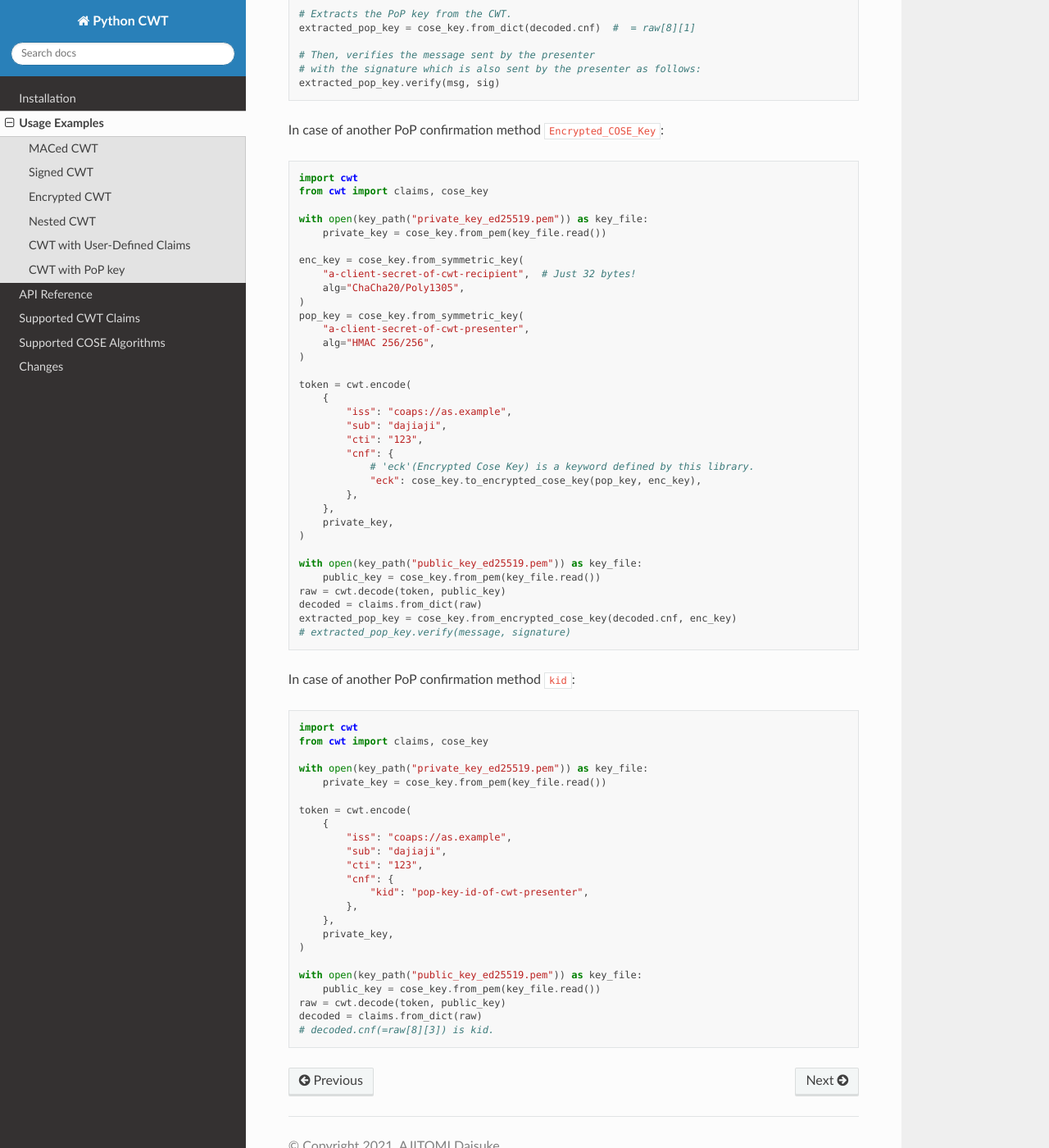
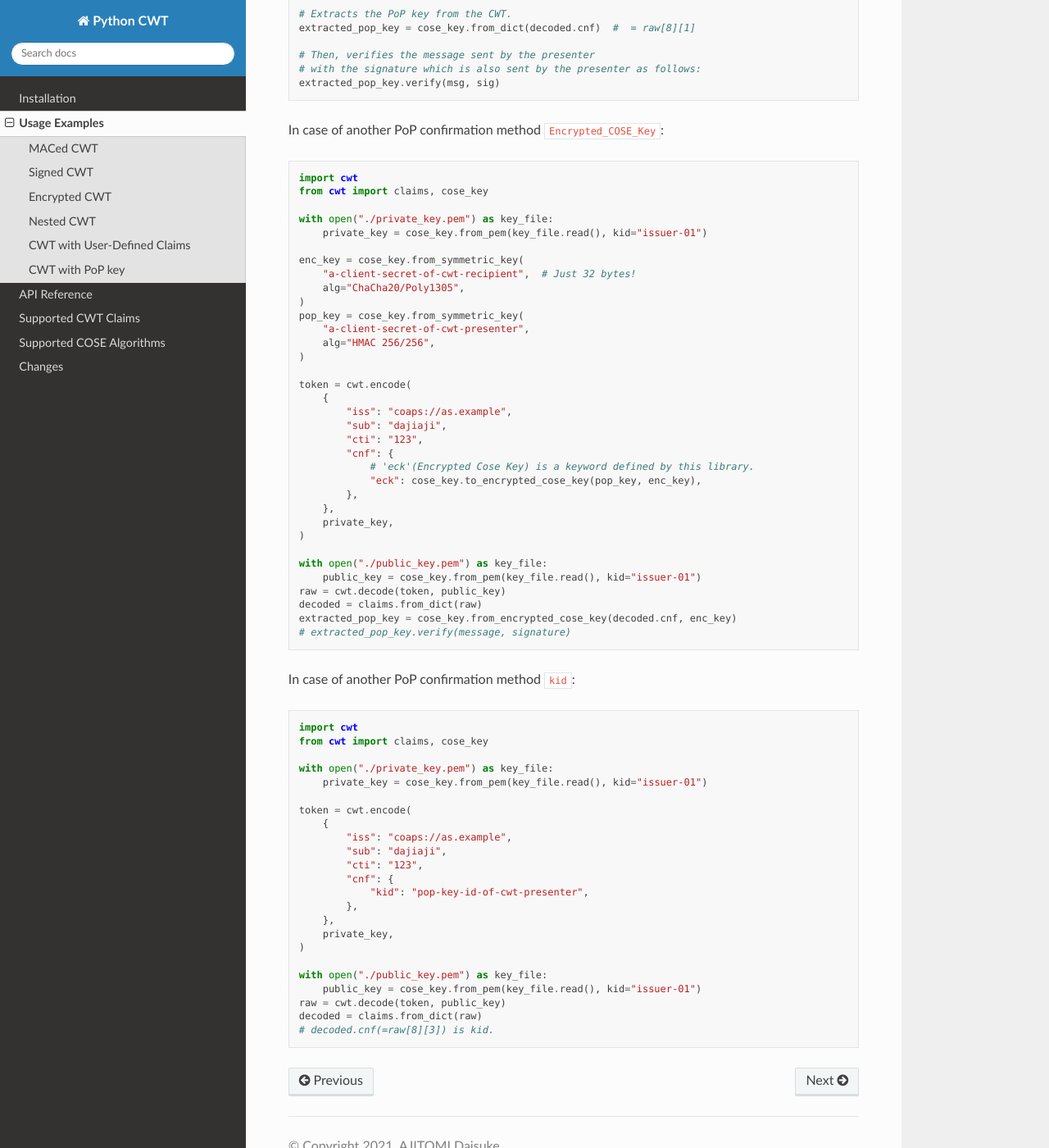
Before and after one commit to dajiaji/python-cwt, a Sphinx documentation site: the page built from docs/usage.rst, in a window 1280 px wide and 1400 px high, scrolled down 6864 px. Shown: the whole window at 82% size. Built offline with Sphinx 7.4.7 and the Read the Docs theme 2.0.0, drawn with Linux system fonts in a browser that asks for light colours; pages that are not in the unit, such as notebooks, are missing from menus; some of the changed text lies outside the part shown.

Commit message:
Add kid to samples.

```diff
--- a/docs/usage.rst
+++ b/docs/usage.rst
@@ -88,9 +88,9 @@ Create a Signed CWT, verify and decode it with the key pair as follows:
     from cwt import cose_key
 
     with open("./private_key.pem") as key_file:
-        private_key = cose_key.from_pem(key_file.read())
+        private_key = cose_key.from_pem(key_file.read(), kid="01")
     with open("./public_key.pem") as key_file:
-        public_key = cose_key.from_pem(key_file.read())
+        public_key = cose_key.from_pem(key_file.read(), kid="01")
 
 
     token = cwt.encode(
@@ -145,9 +145,9 @@ Algorithms other than ``Ed25519`` are also supported. The following is an exampl
     from cwt import cose_key
 
     with open("./private_key.pem") as key_file:
-        private_key = cose_key.from_pem(key_file.read())
+        private_key = cose_key.from_pem(key_file.read(), kid="01")
     with open("./public_key.pem") as key_file:
-        public_key = cose_key.from_pem(key_file.read())
+        public_key = cose_key.from_pem(key_file.read(), kid="01")
 
     token = cwt.encode(
         {"iss": "coaps://as.example", "sub": "dajiaji", "cti": "123"}, private_key
@@ -201,9 +201,9 @@ Create a signed CWT and encrypt it, and then decrypt and verify the nested CWT a
     from cwt import cose_key
 
     with open("./private_key.pem") as key_file:
-        private_key = cose_key.from_pem(key_file.read())
+        private_key = cose_key.from_pem(key_file.read(), kid="01")
     with open("./public_key.pem") as key_file:
-        public_key = cose_key.from_pem(key_file.read())
+        public_key = cose_key.from_pem(key_file.read(), kid="01")
 
     # Creates a CWT with ES256 signing.
     token = cwt.encode(
@@ -230,9 +230,9 @@ Note that such user-defined claim's key should be less than -65536.
     from cwt import cose_key
 
     with open("./private_key.pem") as key_file:
-        private_key = cose_key.from_pem(key_file.read())
+        private_key = cose_key.from_pem(key_file.read(), kid="01")
     with open("./public_key.pem") as key_file:
-        public_key = cose_key.from_pem(key_file.read())
+        public_key = cose_key.from_pem(key_file.read(), kid="01")
     token = cwt.encode(
         {
             1: "coaps://as.example",  # iss
@@ -264,9 +264,9 @@ User-defined claims can also be used with JSON-based claims as follows:
     from cwt import claims, cose_key
 
     with open("./private_key.pem") as key_file:
-        private_key = cose_key.from_pem(key_file.read())
+        private_key = cose_key.from_pem(key_file.read(), kid="01")
     with open("./public_key.pem") as key_file:
-        public_key = cose_key.from_pem(key_file.read())
+        public_key = cose_key.from_pem(key_file.read(), kid="01")
 
     cwt.set_private_claim_names(
         {
@@ -316,8 +316,8 @@ On the issuer side:
     from cwt import cose_key
 
     # Prepares a signing key for CWT in advance.
-    with open(key_path("private_key_of_issuer.pem")) as key_file:
-        private_key = cose_key.from_pem(key_file.read())
+    with open("./private_key_of_issuer.pem") as key_file:
+        private_key = cose_key.from_pem(key_file.read(), kid="issuer-01")
 
     # Sets the PoP key to a CWT for the presenter.
     token = cwt.encode(
@@ -350,7 +350,7 @@ On the CWT presenter side:
 
     # Prepares a private PoP key in advance.
     with open("./private_pop_key.pem") as key_file:
-        pop_key_private = cose_key.from_pem(key_file.read())
+        pop_key_private = cose_key.from_pem(key_file.read(), kid="01")
 
     # Receives a message (e.g., nonce)  from the recipient.
     msg = b"could-you-sign-this-message?"  # Provided by recipient.
@@ -368,8 +368,8 @@ On the CWT recipient side:
     from cwt import claims, cose_key
 
     # Prepares the public key of the issuer in advance.
-    with open(key_path("public_key_of_issuer.pem")) as key_file:
-        public_key = cose_key.from_pem(key_file.read())
+    with open("./public_key_of_issuer.pem") as key_file:
+        public_key = cose_key.from_pem(key_file.read(), kid="issuer-01")
 
     # Verifies and decodes the CWT received from the presenter.
     raw = cwt.decode(token, public_key)
@@ -389,8 +389,8 @@ In case of another PoP confirmation method ``Encrypted_COSE_Key``:
     import cwt
     from cwt import claims, cose_key
 
-    with open(key_path("private_key_ed25519.pem")) as key_file:
-        private_key = cose_key.from_pem(key_file.read())
+    with open("./private_key.pem") as key_file:
+        private_key = cose_key.from_pem(key_file.read(), kid="issuer-01")
 
     enc_key = cose_key.from_symmetric_key(
         "a-client-secret-of-cwt-recipient",  # Just 32 bytes!
@@ -414,8 +414,8 @@ In case of another PoP confirmation method ``Encrypted_COSE_Key``:
         private_key,
     )
 
-    with open(key_path("public_key_ed25519.pem")) as key_file:
-        public_key = cose_key.from_pem(key_file.read())
+    with open("./public_key.pem") as key_file:
+        public_key = cose_key.from_pem(key_file.read(), kid="issuer-01")
     raw = cwt.decode(token, public_key)
     decoded = claims.from_dict(raw)
     extracted_pop_key = cose_key.from_encrypted_cose_key(decoded.cnf, enc_key)
@@ -428,8 +428,8 @@ In case of another PoP confirmation method ``kid``:
     import cwt
     from cwt import claims, cose_key
 
-    with open(key_path("private_key_ed25519.pem")) as key_file:
-        private_key = cose_key.from_pem(key_file.read())
+    with open("./private_key.pem") as key_file:
+        private_key = cose_key.from_pem(key_file.read(), kid="issuer-01")
 
     token = cwt.encode(
         {
@@ -443,8 +443,8 @@ In case of another PoP confirmation method ``kid``:
         private_key,
     )
 
-    with open(key_path("public_key_ed25519.pem")) as key_file:
-        public_key = cose_key.from_pem(key_file.read())
+    with open("./public_key.pem") as key_file:
+        public_key = cose_key.from_pem(key_file.read(), kid="issuer-01")
     raw = cwt.decode(token, public_key)
     decoded = claims.from_dict(raw)
     # decoded.cnf(=raw[8][3]) is kid.
```
Also changed, not shown: other parts of docs/usage.rst (+1 -1 lines), README.md (+11 -11 lines).
